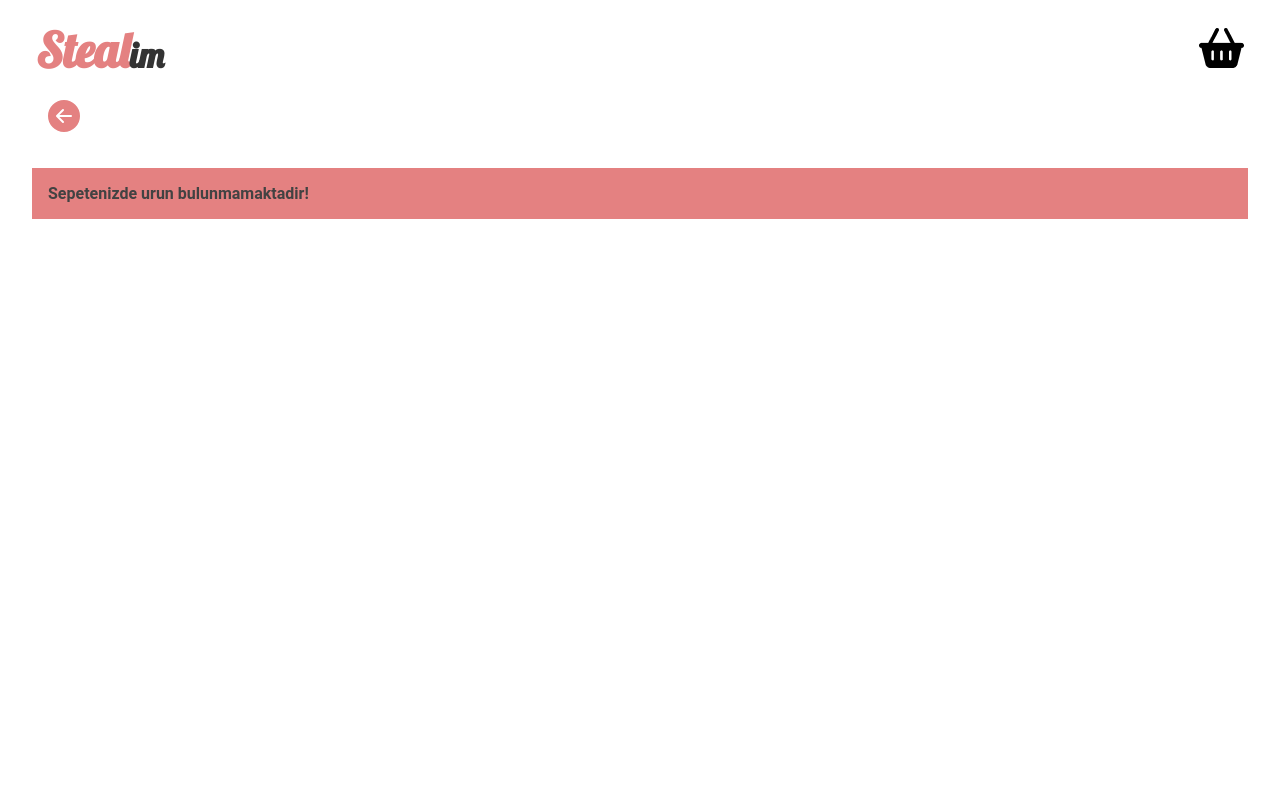
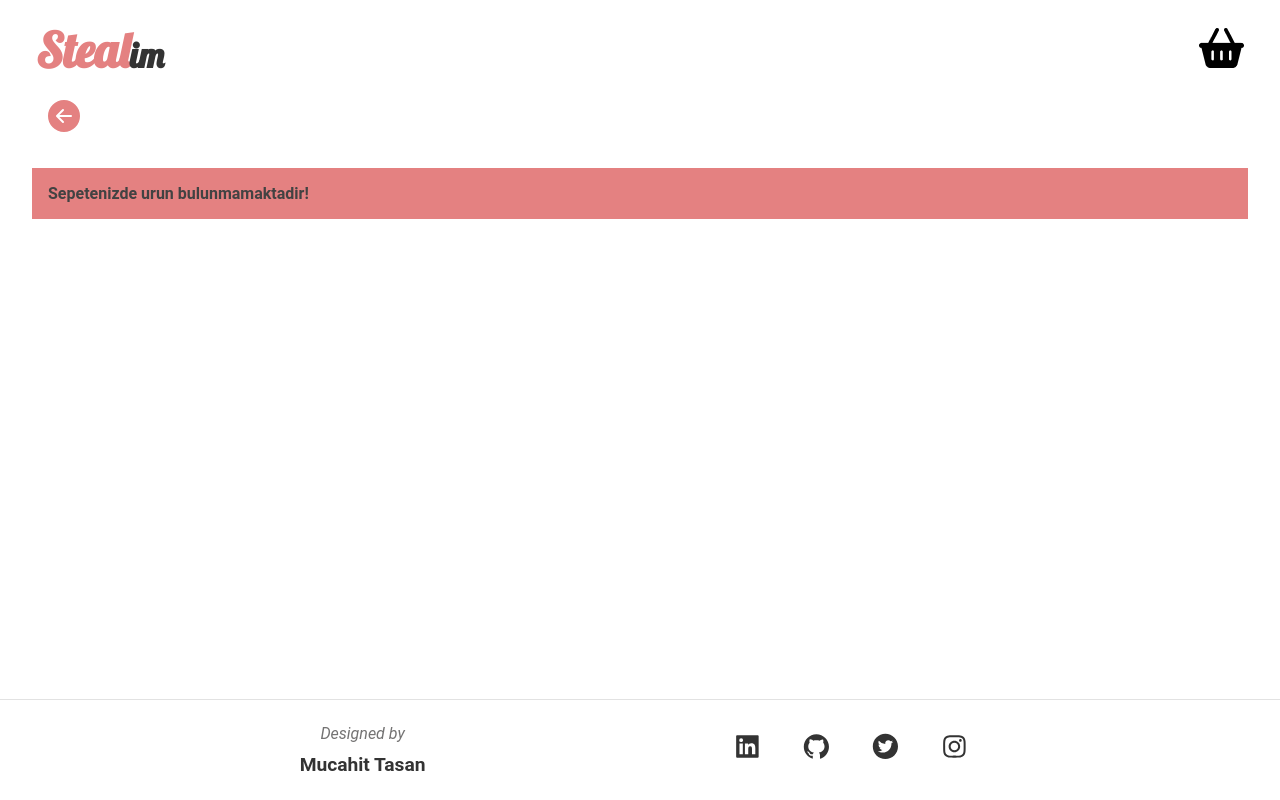
Before and after one commit to mucahittasan/React-E-Commerce--App, a React (Create React App) app: page /basket in a window 1280 px wide. Built offline with nearby package versions, Linux system fonts and the light colour scheme; a web font is replaced by a local one.

Commit message:
Footer component added

```diff
--- a/package.json
+++ b/package.json
@@ -1,5 +1,5 @@
 {
-  "name": " sepet-uygulamasi ",
+  "name": "sepet-uygulamasi",
   "version": "0.1.0",
   "private": true,
   "dependencies": {
@@ -7,7 +7,6 @@
     "@testing-library/react": "^12.1.4",
     "@testing-library/user-event": "^13.5.0",
     "axios": "^0.26.1",
-    "json-server": "^0.17.0",
     "node-sass": "^7.0.1",
     "react": "^17.0.2",
     "react-dom": "^17.0.2",
--- a/src/App.js
+++ b/src/App.js
@@ -1,26 +1,27 @@
 // Modules
-import { Routes, Route } from 'react-router-dom';
+import { Routes, Route } from "react-router-dom";
 // Components
-import Home from './pages/Home';
-import Basket from './pages/Basket';
-import ItemDetail from './pages/ItemDetail';
-import Error404 from './pages/Error404';
-
+import Home from "./pages/Home";
+import Basket from "./pages/Basket";
+import ItemDetail from "./pages/ItemDetail";
+import Error404 from "./pages/Error404";
+import Footer from "./components/Footer";
 
 const App = () => {
+  return (
+    <div className="main">
+      <div className="main-content">
+        <Routes>
+          <Route path="/" element={<Home />} />
+          <Route path="/basket" element={<Basket />} />
+          <Route path="/item/:item_id" element={<ItemDetail />} />
+          <Route path="*" element={<Error404 />} />
+        </Routes>
+      </div>
 
-  return (
-    <div>
-
-      <Routes>
-        <Route path='/' element={ <Home /> } />
-        <Route path='/basket' element={ <Basket /> } />
-        <Route path='/item/:item_id' element={ <ItemDetail /> } />
-        <Route path='*' element={ <Error404 /> } />
-      </Routes>
-
+      <Footer />
     </div>
   );
-}
+};
 
 export default App;
--- a/src/components/Footer.js
+++ b/src/components/Footer.js
@@ -1,7 +1,56 @@
 import React from "react";
+import {
+  AiFillLinkedin,
+  AiFillGithub,
+  AiFillTwitterCircle,
+  AiOutlineInstagram,
+} from "react-icons/ai";
 
 const Footer = () => {
-  return <div>Footer</div>;
+  return (
+    <footer className="footer">
+      <div className="copy">
+        Designed by{" "}
+        <a
+          href="https://github.com/mucahittasan"
+          target="_blank"
+          rel="noreferrer"
+        >
+          Mucahit Tasan
+        </a>
+      </div>
+      <div className="social">
+        <a
+          href="https://linkedin.com/in/mucahittasan"
+          target="_blank"
+          rel="noreferrer"
+        >
+          <AiFillLinkedin />
+        </a>
+        <a
+          href="https://github.com/mucahittasan"
+          target="_blank"
+          rel="noreferrer"
+        >
+          <AiFillGithub />
+        </a>
+        <a
+          href="https://twitter.com/MurattTasan"
+          target="_blank"
+          rel="noreferrer"
+        >
+          <AiFillTwitterCircle />
+        </a>
+        <a
+          href="https://instagram.com/tasanmucahit"
+          target="_blank"
+          rel="noreferrer"
+        >
+          <AiOutlineInstagram />
+        </a>
+      </div>
+    </footer>
+  );
 };
 
 export default Footer;
--- /dev/null
+++ b/src/scss/_footer.scss
@@ -0,0 +1,46 @@
+.footer {
+    border-top: 1px solid rgb(226, 226, 226);
+    display: flex;
+    align-items: center;
+    justify-content: space-evenly;
+    margin-top: auto;
+    padding: 20px;
+
+    .copy {
+        display: flex;
+        flex-direction: column;
+        align-items: center;
+        font-size: 1rem;
+        color: rgb(116, 115, 115);
+        font-style: italic;
+
+        a {
+            margin-top: 10px;
+            color: $dark-color;
+            font-weight: bold;
+            font-size: 1.2em;
+            font-style: normal;
+            transition: 200ms all ease-in-out;
+
+            &:hover {
+                color: $primary-color;
+            }
+        }
+    }
+
+    .social {
+        display: flex;
+
+        a {
+            padding: 12px;
+            font-size: 1.8rem;
+            margin-left: 1rem;
+            color: $dark-color;
+            transition: 200ms all ease-in-out;
+
+            &:hover {
+                color: $primary-color;
+            }
+        }
+    }
+}
--- a/src/scss/_shop.scss
+++ b/src/scss/_shop.scss
@@ -1,3 +1,9 @@
+.main{
+    display: flex;
+    flex-direction: column;
+    height: 100vh;
+}
+
 .shop {
 
     &__header {
--- a/src/scss/index.scss
+++ b/src/scss/index.scss
@@ -4,3 +4,4 @@
 @import 'shop';
 @import 'basket';
 @import 'itemDetail';
+@import 'footer';
```
Also changed, not shown: src/dist/index.css.
